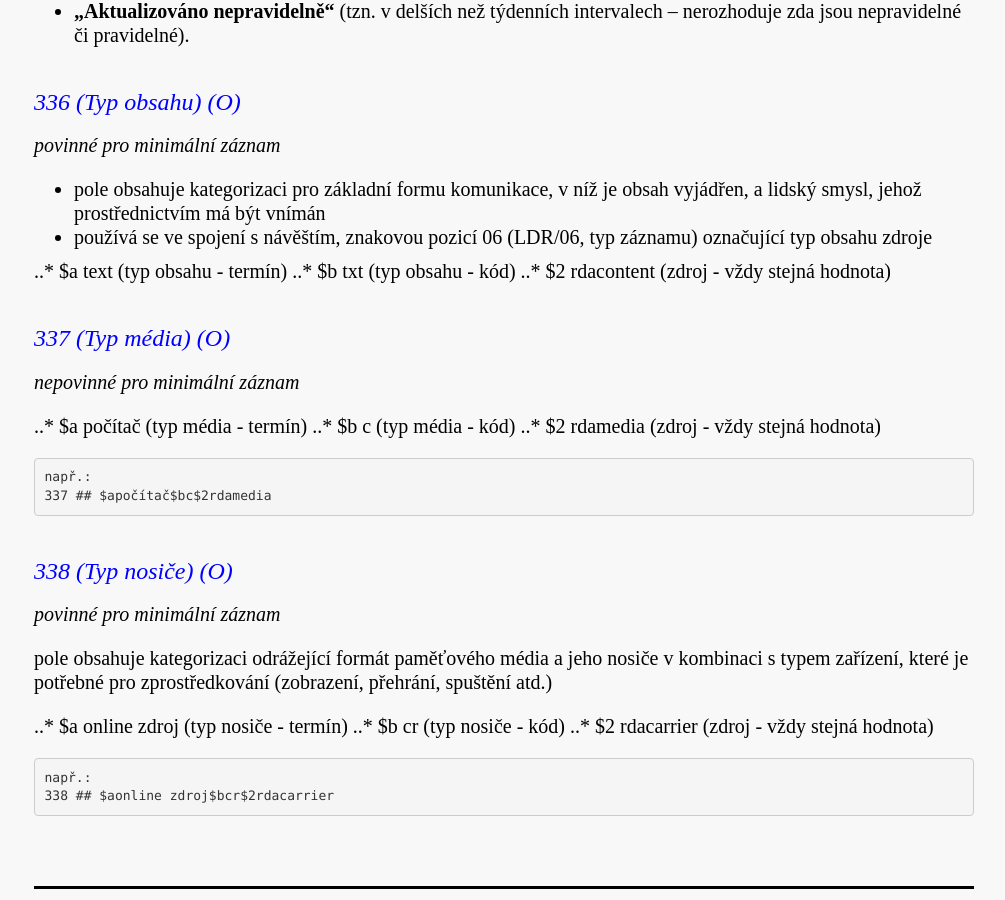
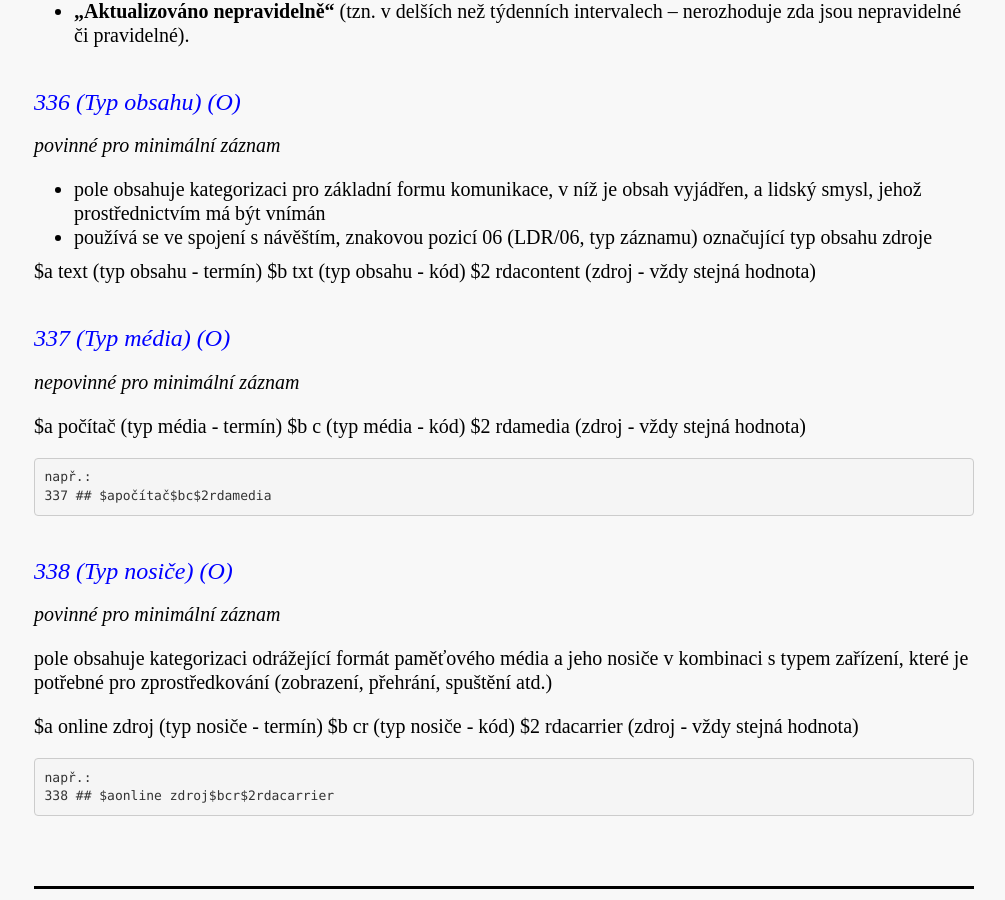
Before and after one commit to WebarchivCZ/katalogizacni-manual, a Jekyll site: the page built from _posts/2017-06-19-udaje-fyzickeho-popisu.md, in a window 1280 px wide and 900 px high, scrolled down 1009 px. Shown: the whole window, without its empty margins (136-1141 px from the left). Built offline with Jekyll 4.4.1, drawn with Linux system fonts in a browser that asks for light colours.

````diff
--- a/_posts/2017-06-19-udaje-fyzickeho-popisu.md
+++ b/_posts/2017-06-19-udaje-fyzickeho-popisu.md
@@ -30,16 +30,16 @@ Zapisujeme:
 * pole obsahuje kategorizaci pro základní formu komunikace, v níž je obsah vyjádřen, a lidský smysl, jehož prostřednictvím má být vnímán
 * používá se ve spojení s návěštím, znakovou pozicí 06 (LDR/06, typ záznamu) označující typ obsahu zdroje
 
-..* $a text (typ obsahu - termín)
-..* $b txt (typ obsahu - kód)
-..* $2 rdacontent (zdroj - vždy stejná hodnota)
+ $a text (typ obsahu - termín)
+ $b txt (typ obsahu - kód)
+ $2 rdacontent (zdroj - vždy stejná hodnota)
 
 ### 337 (Typ média) (O)
 *nepovinné pro minimální záznam*
 
-..* $a počítač (typ média - termín)
-..* $b c (typ média - kód)
-..* $2 rdamedia (zdroj - vždy stejná hodnota)
+ $a počítač (typ média - termín)
+ $b c (typ média - kód)
+ $2 rdamedia (zdroj - vždy stejná hodnota)
 ```
 např.:
 337 ## $apočítač$bc$2rdamedia
@@ -50,9 +50,9 @@ např.:
 
 pole obsahuje kategorizaci odrážející formát paměťového média a jeho nosiče v kombinaci s typem zařízení, které je potřebné pro zprostředkování (zobrazení, přehrání, spuštění atd.)
 
-..* $a online zdroj (typ nosiče - termín)
-..* $b cr (typ nosiče - kód)
-..* $2 rdacarrier (zdroj - vždy stejná hodnota)
+ $a online zdroj (typ nosiče - termín)
+ $b cr (typ nosiče - kód)
+ $2 rdacarrier (zdroj - vždy stejná hodnota)
 ```
 např.:
 338 ## $aonline zdroj$bcr$2rdacarrier
````
